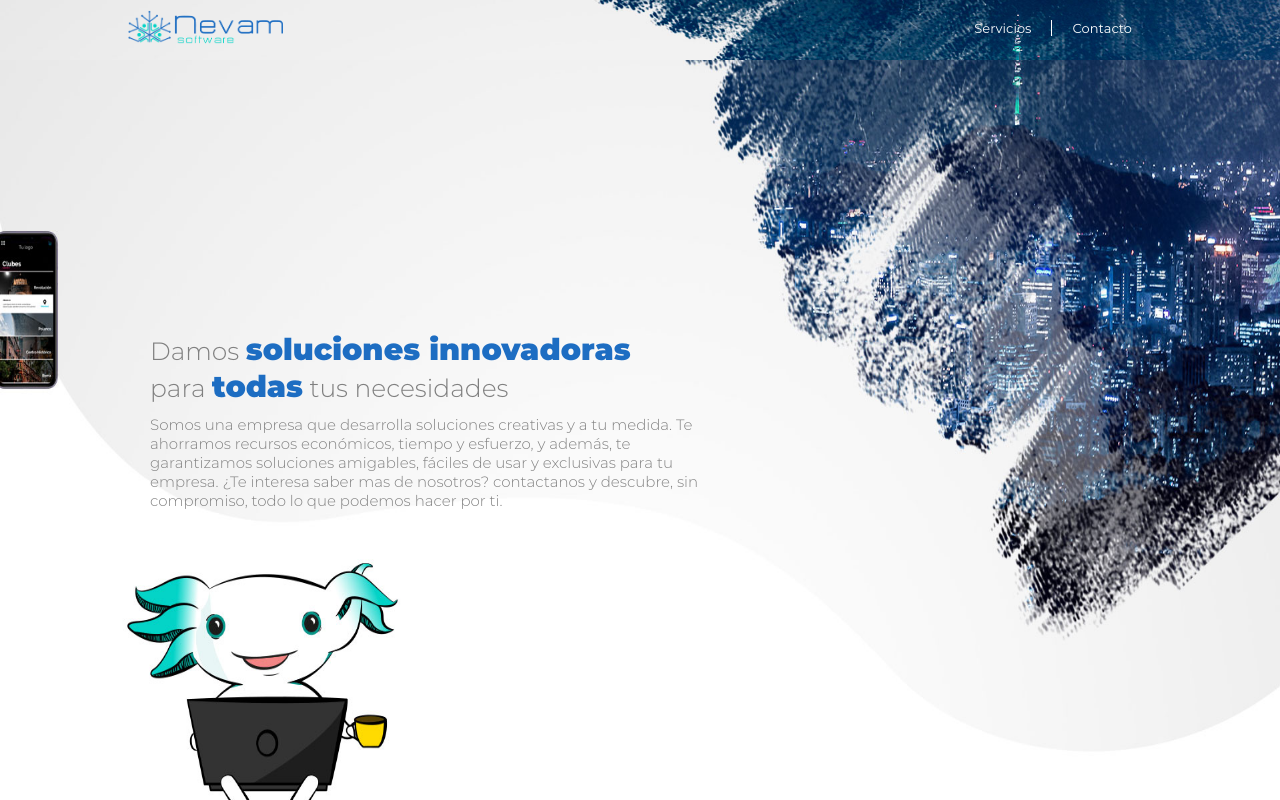
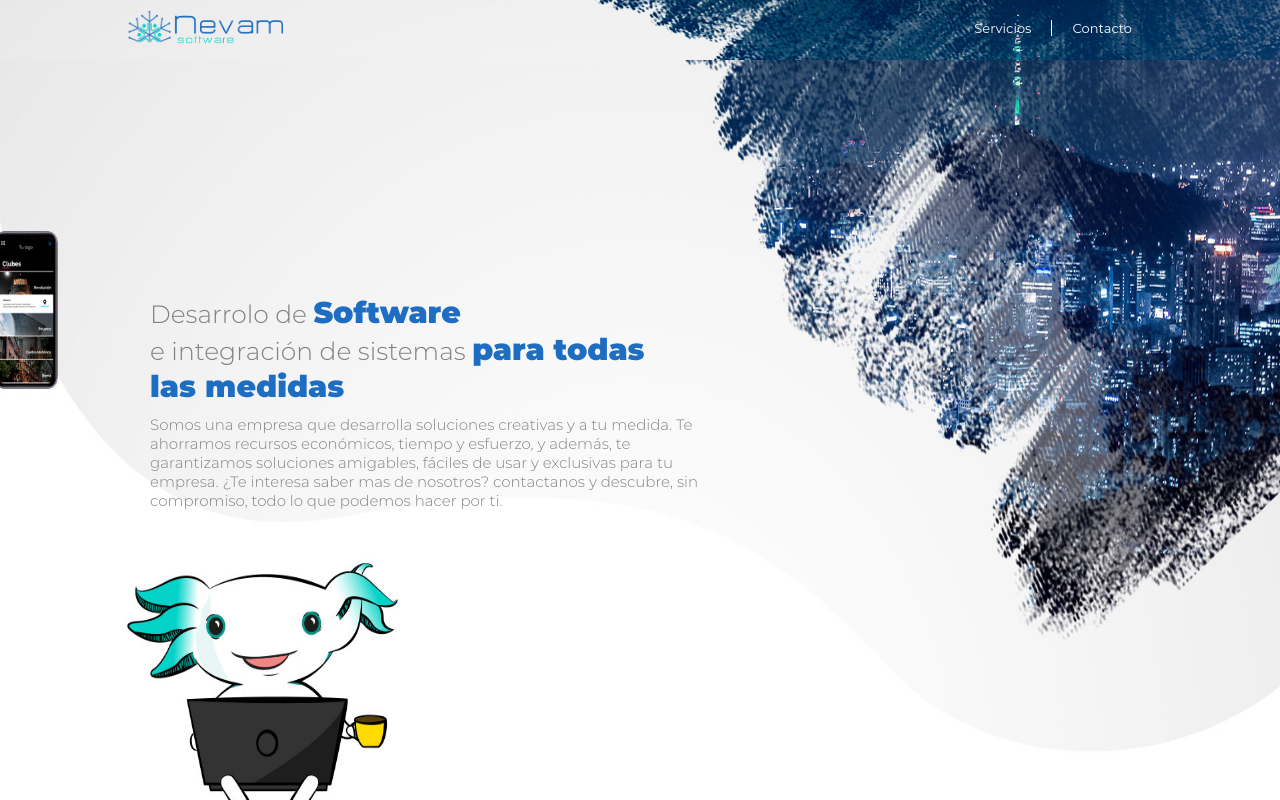
Before and after one commit to DiegoCruz24/nevam, a React (Create React App) app: page / in a window 1280 px wide. Shown: the top 800 px of the page. Built offline with nearby package versions, Linux system fonts and the light colour scheme.

Commit message:
cambio de titulo en el home

```diff
--- a/src/Components/Home/Home.js
+++ b/src/Components/Home/Home.js
@@ -18,8 +18,8 @@ export default class Home extends React.Component{
                     <img src={FondoHEader} alt="navem"/>
                     <div className="container-home-header-info">
                         <div className="container-home-header-info-title">
-                            <p>Damos <span className={"text-blue"}>soluciones innovadoras</span> </p>
-                            <p>para <span className={"text-blue"}>todas</span> tus necesidades</p>
+                            <p>Desarrolo de <span className={"text-blue"}>Software</span> </p>
+                            <p>e integración de sistemas <span className={"text-blue"}>para todas las medidas</span></p>
                         </div>
                         <div className="container-home-header-info-text">
                             <p>Somos una empresa que desarrolla soluciones creativas y a tu medida. Te ahorramos
```
